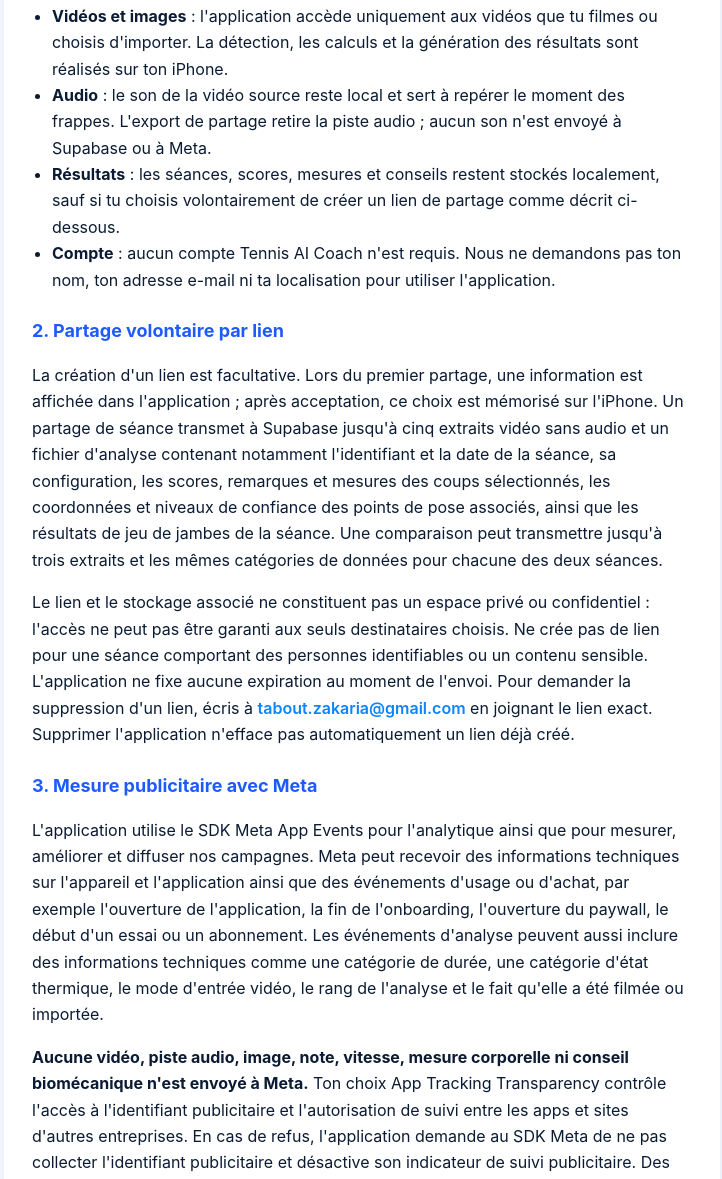
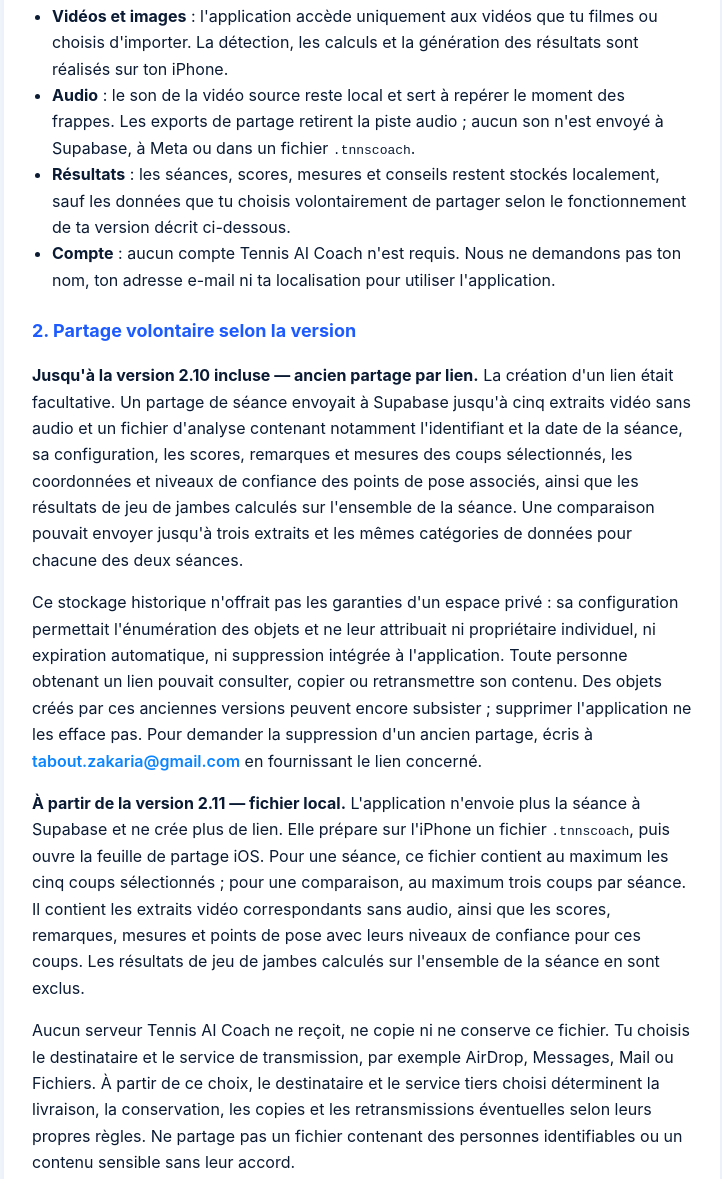
Before and after one commit to zakariatabout/tennisaicoach-links, a plain HTML site: page privacy.html in a window 1280 px wide. Shown: the part 419-1598 px from the top of the page, without its empty margins (278-1000 px from the left). Drawn offline with Linux system fonts and the light colour scheme.

Commit message:
document local sharing and revoke legacy app links

```diff
--- a/privacy.html
+++ b/privacy.html
@@ -30,17 +30,19 @@
       <h2>1. Analyse locale par défaut</h2>
       <ul>
         <li><strong>Vidéos et images</strong> : l'application accède uniquement aux vidéos que tu filmes ou choisis d'importer. La détection, les calculs et la génération des résultats sont réalisés sur ton iPhone.</li>
-        <li><strong>Audio</strong> : le son de la vidéo source reste local et sert à repérer le moment des frappes. L'export de partage retire la piste audio ; aucun son n'est envoyé à Supabase ou à Meta.</li>
-        <li><strong>Résultats</strong> : les séances, scores, mesures et conseils restent stockés localement, sauf si tu choisis volontairement de créer un lien de partage comme décrit ci-dessous.</li>
+        <li><strong>Audio</strong> : le son de la vidéo source reste local et sert à repérer le moment des frappes. Les exports de partage retirent la piste audio ; aucun son n'est envoyé à Supabase, à Meta ou dans un fichier <code>.tnnscoach</code>.</li>
+        <li><strong>Résultats</strong> : les séances, scores, mesures et conseils restent stockés localement, sauf les données que tu choisis volontairement de partager selon le fonctionnement de ta version décrit ci-dessous.</li>
         <li><strong>Compte</strong> : aucun compte Tennis AI Coach n'est requis. Nous ne demandons pas ton nom, ton adresse e-mail ni ta localisation pour utiliser l'application.</li>
       </ul>
 
-      <h2>2. Partage volontaire par lien</h2>
-      <p>La création d'un lien est facultative. Lors du premier partage, une information est affichée dans l'application ; après acceptation, ce choix est mémorisé sur l'iPhone. Un partage de séance transmet à Supabase jusqu'à cinq extraits vidéo sans audio et un fichier d'analyse contenant notamment l'identifiant et la date de la séance, sa configuration, les scores, remarques et mesures des coups sélectionnés, les coordonnées et niveaux de confiance des points de pose associés, ainsi que les résultats de jeu de jambes de la séance. Une comparaison peut transmettre jusqu'à trois extraits et les mêmes catégories de données pour chacune des deux séances.</p>
-      <p>Le lien et le stockage associé ne constituent pas un espace privé ou confidentiel : l'accès ne peut pas être garanti aux seuls destinataires choisis. Ne crée pas de lien pour une séance comportant des personnes identifiables ou un contenu sensible. L'application ne fixe aucune expiration au moment de l'envoi. Pour demander la suppression d'un lien, écris à <a href="mailto:tabout.zakaria@gmail.com">tabout.zakaria@gmail.com</a> en joignant le lien exact. Supprimer l'application n'efface pas automatiquement un lien déjà créé.</p>
+      <h2>2. Partage volontaire selon la version</h2>
+      <p><strong>Jusqu'à la version 2.10 incluse — ancien partage par lien.</strong> La création d'un lien était facultative. Un partage de séance envoyait à Supabase jusqu'à cinq extraits vidéo sans audio et un fichier d'analyse contenant notamment l'identifiant et la date de la séance, sa configuration, les scores, remarques et mesures des coups sélectionnés, les coordonnées et niveaux de confiance des points de pose associés, ainsi que les résultats de jeu de jambes calculés sur l'ensemble de la séance. Une comparaison pouvait envoyer jusqu'à trois extraits et les mêmes catégories de données pour chacune des deux séances.</p>
+      <p>Ce stockage historique n'offrait pas les garanties d'un espace privé : sa configuration permettait l'énumération des objets et ne leur attribuait ni propriétaire individuel, ni expiration automatique, ni suppression intégrée à l'application. Toute personne obtenant un lien pouvait consulter, copier ou retransmettre son contenu. Des objets créés par ces anciennes versions peuvent encore subsister ; supprimer l'application ne les efface pas. Pour demander la suppression d'un ancien partage, écris à <a href="mailto:tabout.zakaria@gmail.com">tabout.zakaria@gmail.com</a> en fournissant le lien concerné.</p>
+      <p><strong>À partir de la version 2.11 — fichier local.</strong> L'application n'envoie plus la séance à Supabase et ne crée plus de lien. Elle prépare sur l'iPhone un fichier <code>.tnnscoach</code>, puis ouvre la feuille de partage iOS. Pour une séance, ce fichier contient au maximum les cinq coups sélectionnés ; pour une comparaison, au maximum trois coups par séance. Il contient les extraits vidéo correspondants sans audio, ainsi que les scores, remarques, mesures et points de pose avec leurs niveaux de confiance pour ces coups. Les résultats de jeu de jambes calculés sur l'ensemble de la séance en sont exclus.</p>
+      <p>Aucun serveur Tennis AI Coach ne reçoit, ne copie ni ne conserve ce fichier. Tu choisis le destinataire et le service de transmission, par exemple AirDrop, Messages, Mail ou Fichiers. À partir de ce choix, le destinataire et le service tiers choisi déterminent la livraison, la conservation, les copies et les retransmissions éventuelles selon leurs propres règles. Ne partage pas un fichier contenant des personnes identifiables ou un contenu sensible sans leur accord.</p>
 
       <h2>3. Mesure publicitaire avec Meta</h2>
-      <p>L'application utilise le SDK Meta App Events pour l'analytique ainsi que pour mesurer, améliorer et diffuser nos campagnes. Meta peut recevoir des informations techniques sur l'appareil et l'application ainsi que des événements d'usage ou d'achat, par exemple l'ouverture de l'application, la fin de l'onboarding, l'ouverture du paywall, le début d'un essai ou un abonnement. Les événements d'analyse peuvent aussi inclure des informations techniques comme une catégorie de durée, une catégorie d'état thermique, le mode d'entrée vidéo, le rang de l'analyse et le fait qu'elle a été filmée ou importée.</p>
+      <p>L'application utilise le SDK Meta App Events pour l'analytique ainsi que pour mesurer, améliorer et diffuser nos campagnes. Meta peut recevoir des informations techniques sur l'appareil et l'application ainsi que des événements d'usage ou d'achat, par exemple l'ouverture de l'application, la fin de l'onboarding, l'ouverture du paywall, le début d'un essai ou un abonnement. Jusqu'à la version 2.10 incluse, certains événements d'analyse pouvaient également contenir <code>thermal_bucket</code>, une catégorie de l'état thermique de l'iPhone. À partir de la version 2.11, ce paramètre n'est plus transmis. L'événement de fin d'analyse peut toujours inclure une catégorie de durée (<code>duration_bucket</code>), l'origine technique de la vidéo — caméra, photothèque ou fichiers — (<code>medium</code>) et le rang de l'analyse réussie sur l'appareil (<code>analysis_index</code>).</p>
       <p><strong>Aucune vidéo, piste audio, image, note, vitesse, mesure corporelle ni conseil biomécanique n'est envoyé à Meta.</strong> Ton choix App Tracking Transparency contrôle l'accès à l'identifiant publicitaire et l'autorisation de suivi entre les apps et sites d'autres entreprises. En cas de refus, l'application demande au SDK Meta de ne pas collecter l'identifiant publicitaire et désactive son indicateur de suivi publicitaire. Des événements d'usage ou d'achat et des informations techniques peuvent néanmoins être transmis à Meta. L'application ne transmet pas l'identifiant d'achat décrit ci-dessous à Meta comme identifiant externe.</p>
       <p>Tu peux modifier l'autorisation dans Réglages iOS &gt; Confidentialité et sécurité &gt; Suivi. Meta traite les données reçues selon sa <a href="https://www.facebook.com/privacy/policy/">politique de confidentialité</a> et ses règles relatives aux <a href="https://www.facebook.com/help/331509497253087/">outils professionnels Meta</a>.</p>
 
@@ -59,20 +61,21 @@
       <p>Les pages de présentation ne chargent pas le pixel Meta. Elles proposent un lien et une redirection vers l'App Store contenant des paramètres de campagne fixes. Les serveurs d'hébergement et Apple peuvent traiter l'adresse IP et des journaux techniques selon leurs propres pratiques afin d'assurer la sécurité et la disponibilité de leurs services.</p>
 
       <h2>8. Destinataires et sécurité</h2>
-      <p>Selon la fonction utilisée, les destinataires sont Apple (paiements, iCloud et attribution publicitaire), Meta (analytique, événements d'usage ou d'achat et mesure publicitaire), Supabase (stockage des liens créés volontairement), Cloudflare (registre des notifications Apple et des postbacks d'attribution), les prestataires d'hébergement du site et leurs sous-traitants techniques. Les transmissions utilisent HTTPS. Nous ne transmettons pas les vidéos ou résultats biomécaniques à des fins de publicité.</p>
+      <p>Selon la fonction et la version utilisées, les destinataires sont Apple (paiements, iCloud et attribution publicitaire), Meta (analytique, événements d'usage ou d'achat et mesure publicitaire), Supabase (uniquement pour les partages par lien créés par les versions 2.10 et antérieures), Cloudflare (registre des notifications Apple et des postbacks d'attribution), les prestataires d'hébergement du site et leurs sous-traitants techniques. À partir de la version 2.11, le destinataire et le service que tu choisis dans la feuille de partage iOS reçoivent le fichier <code>.tnnscoach</code> ; aucun serveur Tennis AI Coach n'en reçoit de copie. Les transmissions réseau de nos services utilisent HTTPS. Nous ne transmettons pas les vidéos ou résultats biomécaniques à des fins de publicité.</p>
 
       <h2>9. Conservation et suppression</h2>
       <ul>
         <li><strong>Sur l'iPhone</strong> : jusqu'à ce que tu supprimes une séance ou l'application.</li>
         <li><strong>Identifiant d'achat local</strong> : conservé dans le Trousseau et susceptible de persister après la désinstallation.</li>
         <li><strong>iCloud</strong> : la conservation des données limitées décrites ci-dessus dépend du compte et des réglages iCloud.</li>
-        <li><strong>Liens de partage</strong> : l'application ne fixe aucune expiration au moment de l'envoi ; suppression sur demande en fournissant le lien exact. Une désinstallation ne les supprime pas.</li>
+        <li><strong>Anciens liens, versions 2.10 et antérieures</strong> : l'application ne fixait aucune expiration au moment de l'envoi. Des objets peuvent encore subsister ; une désinstallation ne les supprime pas. Une suppression peut être demandée en fournissant le lien concerné.</li>
+        <li><strong>Fichiers <code>.tnnscoach</code>, version 2.11 et suivantes</strong> : aucun exemplaire n'est conservé par un serveur Tennis AI Coach. La conservation d'un fichier envoyé dépend de tes choix, du destinataire et du service tiers utilisé.</li>
         <li><strong>Événements Meta</strong> : selon les durées et contrôles définis par Meta.</li>
         <li><strong>Registres Cloudflare</strong> : le code actuel du service ne programme pas de suppression automatique des notifications d'abonnement et postbacks d'attribution.</li>
       </ul>
 
       <h2>10. Tes choix et tes droits</h2>
-      <p>Tu peux refuser ou retirer le suivi dans les Réglages iOS, supprimer tes séances dans l'application et demander l'accès, la rectification ou la suppression des données que nous contrôlons. Pour une demande, écris à <a href="mailto:tabout.zakaria@gmail.com">tabout.zakaria@gmail.com</a>. Pour supprimer un partage, joins son lien exact. Certaines données peuvent devoir être conservées lorsqu'une obligation légale l'impose.</p>
+      <p>Tu peux refuser ou retirer le suivi dans les Réglages iOS, supprimer tes séances dans l'application et demander l'accès, la rectification ou la suppression des données que nous contrôlons. Pour une demande, écris à <a href="mailto:tabout.zakaria@gmail.com">tabout.zakaria@gmail.com</a>. Pour un ancien partage créé par une version 2.10 ou antérieure, fournis le lien concerné. Pour un fichier <code>.tnnscoach</code> partagé à partir de la version 2.11, nous ne détenons aucune copie serveur à supprimer : utilise les contrôles du service choisi et contacte le destinataire pour ses propres copies. Certaines données peuvent devoir être conservées lorsqu'une obligation légale l'impose.</p>
 
       <h2>11. Enfants</h2>
       <p>Tennis AI Coach est une application destinée à un public général et n'est pas conçue spécifiquement pour les enfants. Nous ne cherchons pas à collecter sciemment les données personnelles d'un enfant. Si tu es parent ou représentant légal et penses qu'un enfant nous a transmis des données personnelles, contacte-nous à <a href="mailto:tabout.zakaria@gmail.com">tabout.zakaria@gmail.com</a> en indiquant les éléments nécessaires pour identifier la donnée ou le lien concerné. Nous examinerons la demande et supprimerons les données lorsque cela est requis.</p>
```
Also changed, not shown: support.html (+2 -1 lines), 1 other file.
